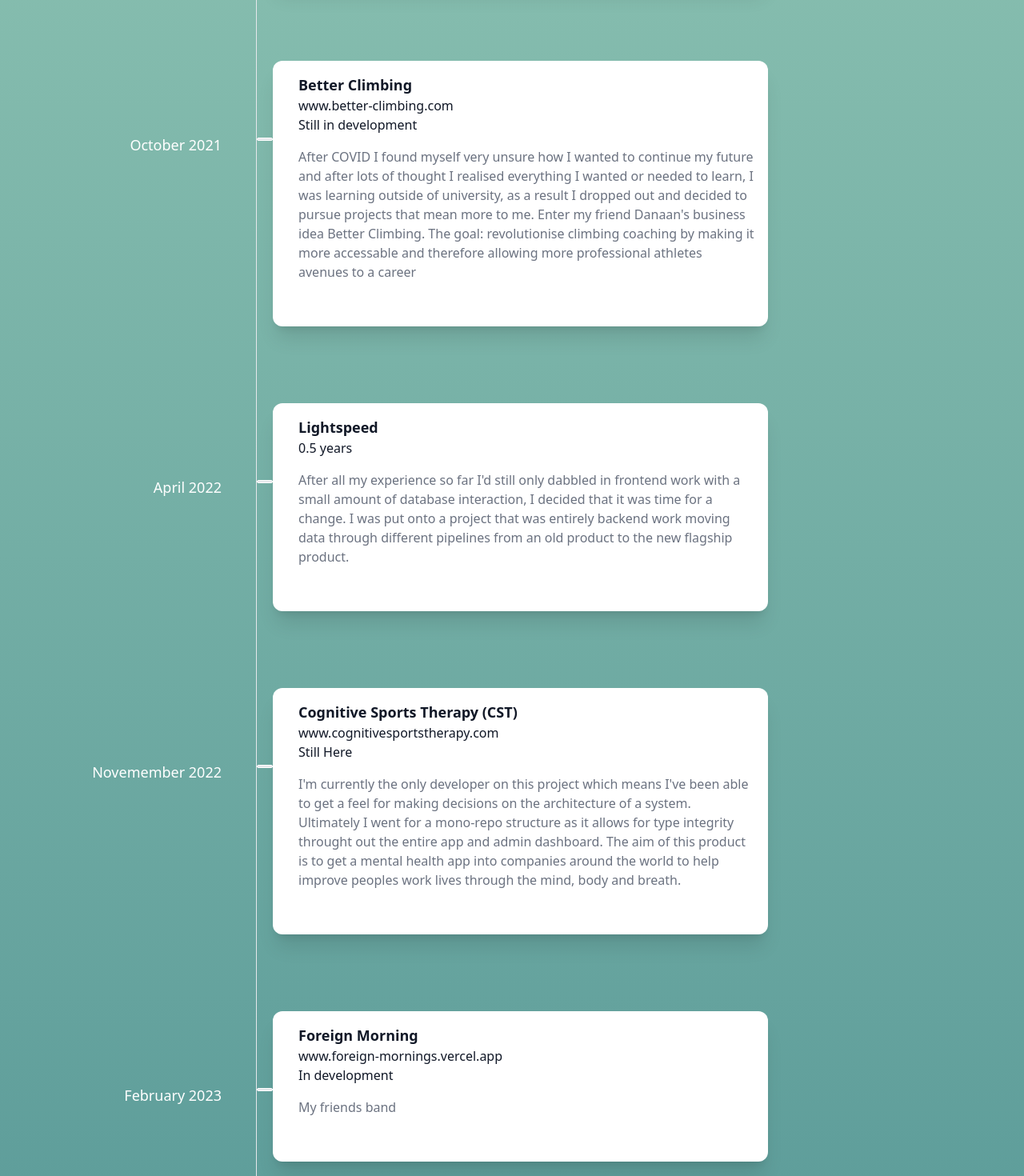
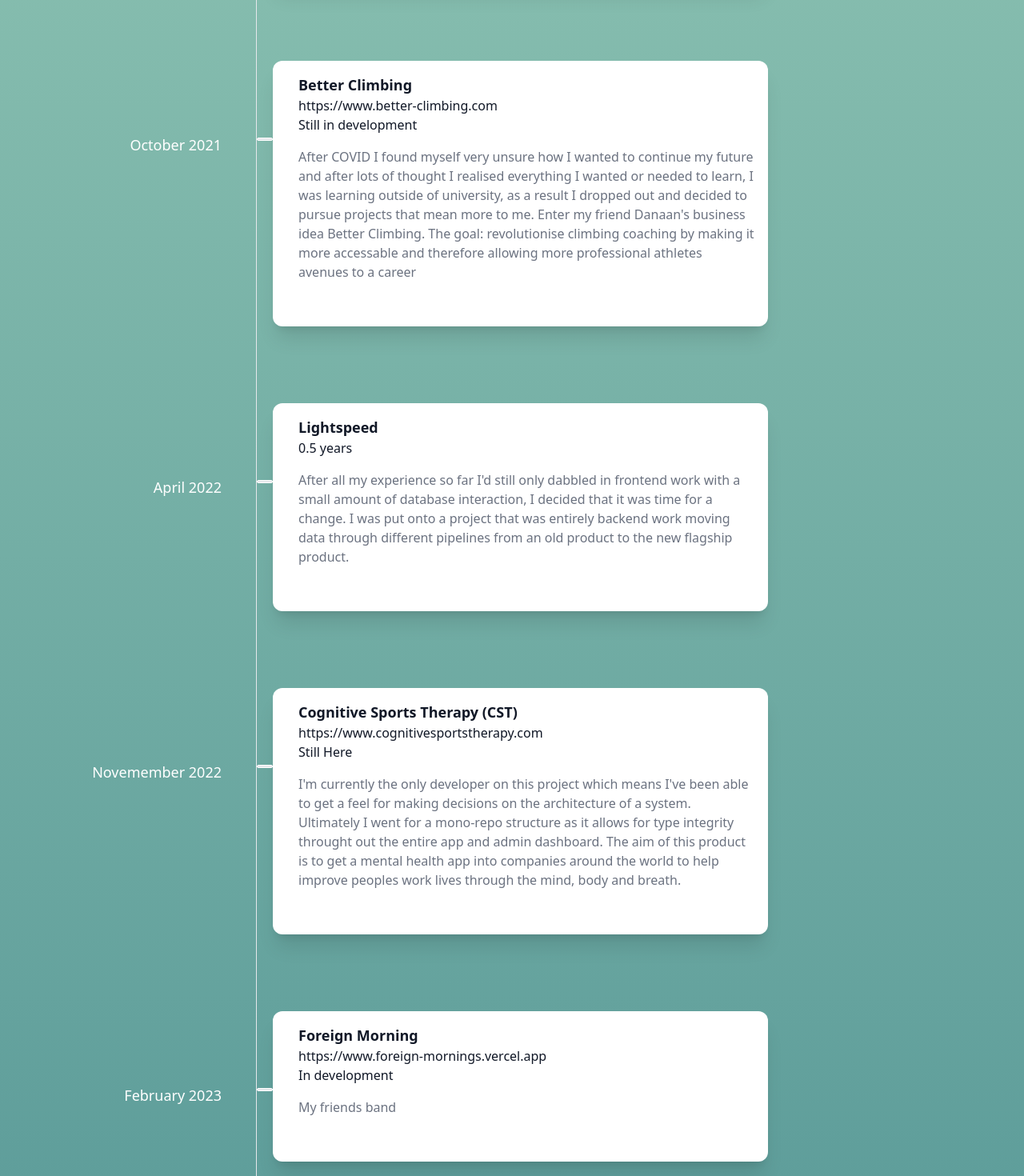
Before and after one commit to PatrickWatson887/personalSite, a Next.js app: page / in a window 1280 px wide. Shown: the part 2440-3910 px from the top of the page at 80% size. Built offline with nearby package versions, Linux system fonts and the light colour scheme.

Commit message:
fixed links

```diff
--- a/src/components/timeline/index.tsx
+++ b/src/components/timeline/index.tsx
@@ -7,10 +7,10 @@ const Timeline: React.FC = () => {
     {title: 'Kainos - Street Manager', date: 'September 2018', duration: '0.5 years', description: 'Immediately out of school I went into the Earn As You Learn scheme at Kainos. Here I got my first experience at creating production ready code (after code reviews :/) on a project called Street Manager (contract for the Department For Transport). After 6 months on that project I was then rotated into the Applied Innovation department where I along with a fellow EAYL created a proof of concept chat bot that could take in voice commands from an MOT checker and complete the form online.'},
     {title: 'Kainos - Applied Innovation', date: 'February 2019', duration: '0.5 years', description: 'After 6 months on that project I was then rotated into the Applied Innovation department where I along with a fellow EAYL created a proof of concept chat bot that could take in voice commands from an MOT checker and complete the form online. By far and away the most interesting work I got to do in Kainos was the 2 months that I got to research into quantum computing. This researching, meeting with people through out the company to see their opinions and ultimately writing a medium post and presenting my findings to the rest of the innovation team.'},
     {title: 'Kainos - Workday Cloud Platform', date: 'July 2019', duration: '2 years', description: 'While I wasn\'t one of the original members of this team I joined this project pretty early in its development. This meant that a lot more responsibility was placed on each individual member to get more complicted tasks done.'},
-    {title: 'Better Climbing', website: 'www.better-climbing.com', date: 'October 2021', duration: 'Still in development', description: 'After COVID I found myself very unsure how I wanted to continue my future and after lots of thought I realised everything I wanted or needed to learn, I was learning outside of university, as a result I dropped out and decided to pursue projects that mean more to me. Enter my friend Danaan\'s business idea Better Climbing. The goal: revolutionise climbing coaching by making it more accessable and therefore allowing more professional athletes avenues to a career'},
+    {title: 'Better Climbing', website: 'https://www.better-climbing.com', date: 'October 2021', duration: 'Still in development', description: 'After COVID I found myself very unsure how I wanted to continue my future and after lots of thought I realised everything I wanted or needed to learn, I was learning outside of university, as a result I dropped out and decided to pursue projects that mean more to me. Enter my friend Danaan\'s business idea Better Climbing. The goal: revolutionise climbing coaching by making it more accessable and therefore allowing more professional athletes avenues to a career'},
     {title: 'Lightspeed', date: 'April 2022', duration: '0.5 years', description: 'After all my experience so far I\'d still only dabbled in frontend work with a small amount of database interaction, I decided that it was time for a change. I was put onto a project that was entirely backend work moving data through different pipelines from an old product to the new flagship product. '},
-    {title: 'Cognitive Sports Therapy (CST)', website: 'www.cognitivesportstherapy.com', date: 'Novemember 2022', duration: 'Still Here', description: 'I\'m currently the only developer on this project which means I\'ve been able to get a feel for making decisions on the architecture of a system. Ultimately I went for a mono-repo structure as it allows for type integrity throught out the entire app and admin dashboard. The aim of this product is to get a mental health app into companies around the world to help improve peoples work lives through the mind, body and breath.'},
-    {title: 'Foreign Morning',  website: 'www.foreign-mornings.vercel.app', date: 'February 2023', duration: 'In development', description: 'My friends band'},
+    {title: 'Cognitive Sports Therapy (CST)', website: 'https://www.cognitivesportstherapy.com', date: 'Novemember 2022', duration: 'Still Here', description: 'I\'m currently the only developer on this project which means I\'ve been able to get a feel for making decisions on the architecture of a system. Ultimately I went for a mono-repo structure as it allows for type integrity throught out the entire app and admin dashboard. The aim of this product is to get a mental health app into companies around the world to help improve peoples work lives through the mind, body and breath.'},
+    {title: 'Foreign Morning',  website: 'https://www.foreign-mornings.vercel.app', date: 'February 2023', duration: 'In development', description: 'My friends band'},
 
   ]
 
```
